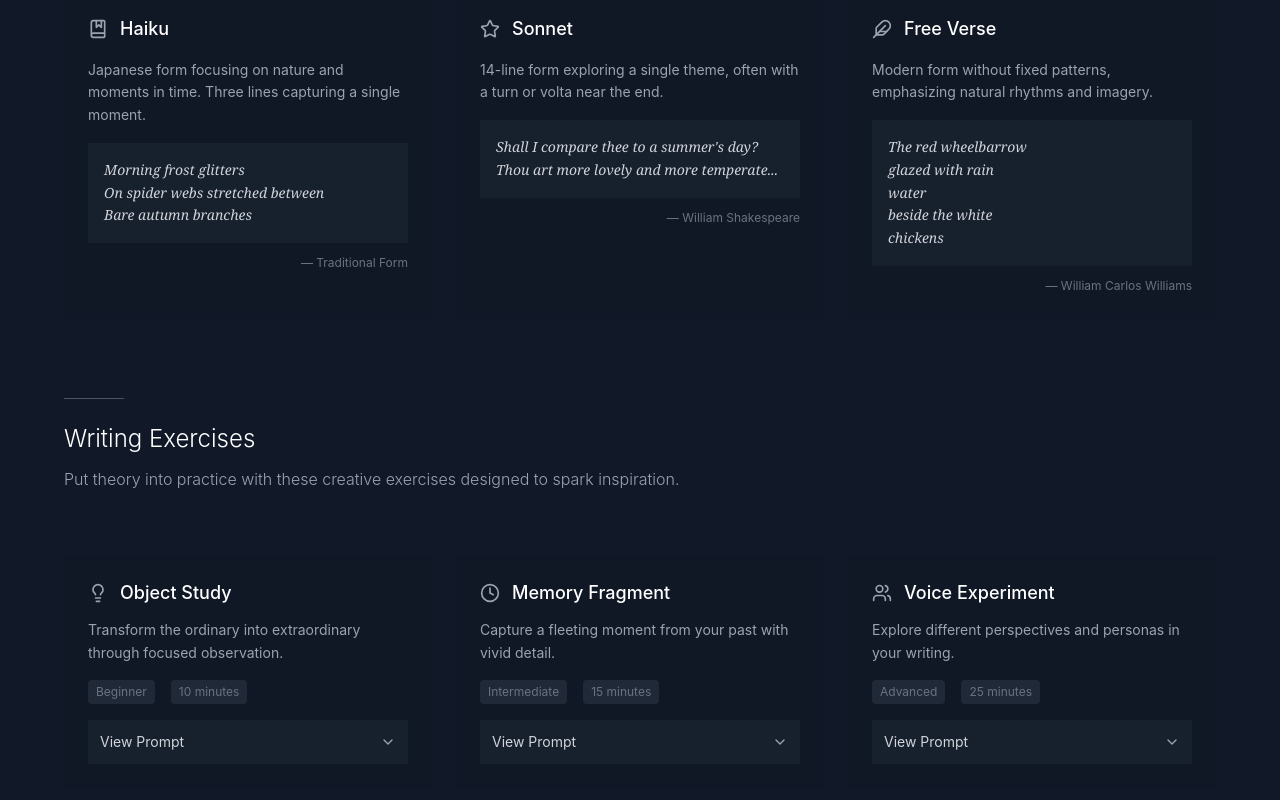
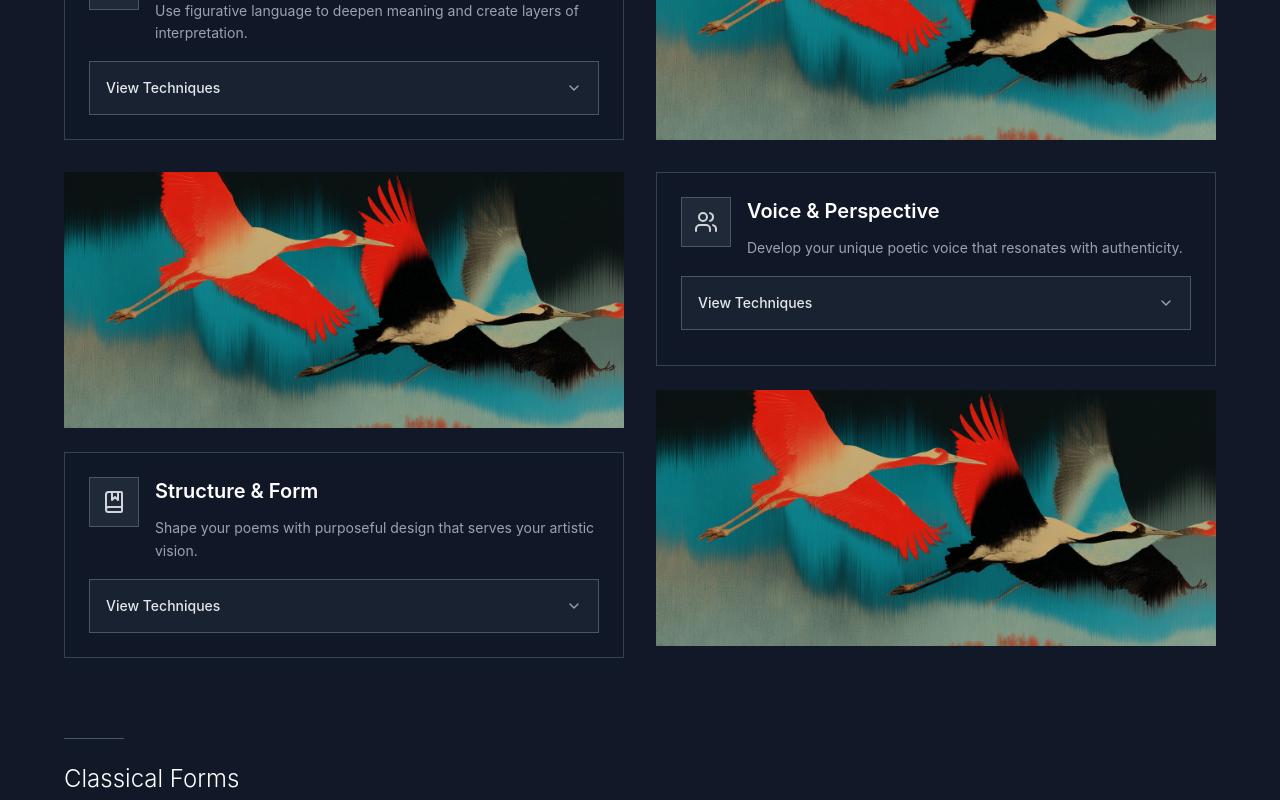
Before and after one commit to ftbhabuk/Garden_of_words, a Next.js app: page /craft in a window 1280 px wide. Shown: the part 1900-2700 px from the top of the page. Built offline with nearby package versions, Linux system fonts and the light colour scheme.

Commit message:
added image compoents '

```diff
--- a/app/components/WritingGuide.tsx
+++ b/app/components/WritingGuide.tsx
@@ -1,4 +1,3 @@
-// pages/PoetryGuide.tsx or app/PoetryGuide.tsx (adjust based on your project structure)
 "use client";
 import React, { useState } from "react";
 import { motion, AnimatePresence } from "framer-motion";
@@ -12,7 +11,7 @@ import {
   Palette,
   Feather,
   Star,
-  BookMarked, // Corrected from BookMarkad
+  BookMarked,
   Clock,
   Users,
   Lightbulb,
@@ -20,7 +19,6 @@ import {
   ChevronDown,
 } from "lucide-react";
 
-// Import the new component
 import MasterTheCraftSection from "./MasterTsection";
 
 type TechniqueCardProps = {
@@ -29,6 +27,7 @@ type TechniqueCardProps = {
   tips: string[];
   icon: any;
   index: number;
+  imagePrompt: string;
 };
 
 type PoetryFormCardProps = {
@@ -38,6 +37,7 @@ type PoetryFormCardProps = {
   author: string;
   icon: any;
   index: number;
+  imagePrompt: string;
 };
 
 type ExerciseCardProps = {
@@ -48,14 +48,15 @@ type ExerciseCardProps = {
   duration: string;
   icon: any;
   index: number;
+  imagePrompt: string;
 };
 
 const techniques: Array<Omit<TechniqueCardProps, "index">> = [
   {
     title: "Imagery",
-    description:
-      "Paint pictures with words that engage the senses and create vivid mental landscapes.",
+    description: "Paint pictures with words that engage the senses and create vivid mental landscapes.",
     icon: Palette,
+    imagePrompt: "Abstract geometric shapes representing visual imagery - clean lines, simple forms, monochrome",
     tips: [
       "Use specific, concrete details that readers can visualize",
       "Appeal to multiple senses: sight, sound, touch, taste, smell",
@@ -65,9 +66,9 @@ const techniques: Array<Omit<TechniqueCardProps, "index">> = [
   },
   {
     title: "Sound & Rhythm",
-    description:
-      "Create musical patterns that enhance meaning and guide the reader's experience.",
+    description: "Create musical patterns that enhance meaning and guide the reader's experience.",
     icon: Music,
+    imagePrompt: "Sound waves or musical notation in minimal black and white design",
     tips: [
       "Experiment with alliteration and consonance for emphasis",
       "Use assonance to create internal rhymes and melody",
@@ -77,9 +78,9 @@ const techniques: Array<Omit<TechniqueCardProps, "index">> = [
   },
   {
     title: "Metaphor & Symbolism",
-    description:
-      "Use figurative language to deepen meaning and create layers of interpretation.",
+    description: "Use figurative language to deepen meaning and create layers of interpretation.",
     icon: Brain,
+    imagePrompt: "Interconnected neural pathways or maze-like patterns in simple black lines",
     tips: [
       "Create fresh comparisons that surprise and illuminate",
       "Develop extended metaphors throughout a poem",
@@ -89,9 +90,9 @@ const techniques: Array<Omit<TechniqueCardProps, "index">> = [
   },
   {
     title: "Emotional Truth",
-    description:
-      "Connect with readers through authentic expression and genuine vulnerability.",
+    description: "Connect with readers through authentic expression and genuine vulnerability.",
     icon: Heart,
+    imagePrompt: "Simple heart outline with radiating lines representing emotional connection",
     tips: [
       "Draw from personal experiences and observations",
       "Express complex emotions with precision and nuance",
@@ -101,9 +102,9 @@ const techniques: Array<Omit<TechniqueCardProps, "index">> = [
   },
   {
     title: "Structure & Form",
-    description:
-      "Shape your poems with purposeful design that serves your artistic vision.",
+    description: "Shape your poems with purposeful design that serves your artistic vision.",
     icon: BookMarked,
+    imagePrompt: "Grid patterns or architectural framework in clean geometric lines",
     tips: [
       "Choose forms that complement your content",
       "Use line breaks and stanza breaks meaningfully",
@@ -113,9 +114,9 @@ const techniques: Array<Omit<TechniqueCardProps, "index">> = [
   },
   {
     title: "Voice & Perspective",
-    description:
-      "Develop your unique poetic voice that resonates with authenticity.",
+    description: "Develop your unique poetic voice that resonates with authenticity.",
     icon: Users,
+    imagePrompt: "Multiple overlapping speech bubbles or voice wave patterns in minimal design",
     tips: [
       "Find your authentic writing voice",
       "Experiment with different personas",
@@ -128,64 +129,69 @@ const techniques: Array<Omit<TechniqueCardProps, "index">> = [
 const poetryForms: Array<Omit<PoetryFormCardProps, "index">> = [
   {
     title: "Haiku",
-    description:
-      "Japanese form focusing on nature and moments in time. Three lines capturing a single moment.",
+    description: "Japanese form focusing on nature and moments in time. Three lines capturing a single moment.",
     example: "Morning frost glitters\nOn spider webs stretched between\nBare autumn branches",
     author: "Traditional Form",
     icon: BookMarked,
+    imagePrompt: "Three horizontal lines with nature elements - minimal bamboo or cherry blossom silhouette",
   },
   {
     title: "Sonnet",
-    description:
-      "14-line form exploring a single theme, often with a turn or volta near the end.",
-    example:
-      "Shall I compare thee to a summer's day?\nThou art more lovely and more temperate...",
+    description: "14-line form exploring a single theme, often with a turn or volta near the end.",
+    example: "Shall I compare thee to a summer's day?\nThou art more lovely and more temperate...",
     author: "William Shakespeare",
     icon: Star,
+    imagePrompt: "Classical column or renaissance-style frame with 14 small lines representing structure",
   },
   {
     title: "Free Verse",
-    description:
-      "Modern form without fixed patterns, emphasizing natural rhythms and imagery.",
-    example:
-      "The red wheelbarrow\nglazed with rain\nwater\nbeside the white\nchickens",
+    description: "Modern form without fixed patterns, emphasizing natural rhythms and imagery.",
+    example: "The red wheelbarrow\nglazed with rain\nwater\nbeside the white\nchickens",
     author: "William Carlos Williams",
     icon: Feather,
+    imagePrompt: "Flowing organic lines breaking free from structured grid - abstract freedom representation",
   },
 ];
 
 const exercises: Array<Omit<ExerciseCardProps, "index">> = [
   {
     title: "Object Study",
-    description:
-      "Transform the ordinary into extraordinary through focused observation.",
-    prompt:
-      "Choose an everyday object and write about it for 10 minutes without stopping. Focus on its texture, weight, history, and emotional resonance.",
+    description: "Transform the ordinary into extraordinary through focused observation.",
+    prompt: "Choose an everyday object and write about it for 10 minutes without stopping. Focus on its texture, weight, history, and emotional resonance.",
     difficulty: "Beginner",
     duration: "10 minutes",
     icon: Lightbulb,
+    imagePrompt: "Simple everyday object silhouette with magnifying glass - focus and observation theme",
   },
   {
     title: "Memory Fragment",
-    description:
-      "Capture a fleeting moment from your past with vivid detail.",
-    prompt:
-      "Write about a memory that lasts only 30 seconds. Focus on sensory details and the emotions of that brief moment.",
+    description: "Capture a fleeting moment from your past with vivid detail.",
+    prompt: "Write about a memory that lasts only 30 seconds. Focus on sensory details and the emotions of that brief moment.",
     difficulty: "Intermediate",
     duration: "15 minutes",
     icon: Clock,
+    imagePrompt: "Clock with fragmented pieces or puzzle pieces representing memory fragments",
   },
   {
     title: "Voice Experiment",
-    description:
-      "Explore different perspectives and personas in your writing.",
-    prompt:
-      "Write the same event from three different viewpoints: a child, an elder, and an inanimate object present at the scene.",
+    description: "Explore different perspectives and personas in your writing.",
+    prompt: "Write the same event from three different viewpoints: a child, an elder, and an inanimate object present at the scene.",
     difficulty: "Advanced",
     duration: "25 minutes",
     icon: Users,
+    imagePrompt: "Three different perspective angles or viewpoints - geometric representation of multiple views",
   },
 ];
+
+const ImageComponent: React.FC<{ title: string; className?: string }> = ({ title, className = "" }) => (
+  <div className={`${className} overflow-hidden`}>
+    <img
+      src="/image.png"
+      alt={`${title} illustration`}
+      className="w-full h-full object-cover"
+    />
+  </div>
+);
 
 const TechniqueCard: React.FC<TechniqueCardProps> = ({
   title,
@@ -202,14 +208,14 @@ const TechniqueCard: React.FC<TechniqueCardProps> = ({
       whileInView={{ opacity: 1, y: 0 }}
       transition={{ duration: 0.6, delay: index * 0.1 }}
       viewport={{ once: true }}
-      className="bg-gray-900/50 backdrop-blur-sm p-6 rounded-lg hover:bg-gray-800/50 transition-all duration-300"
+      className="bg-gray-900/80 backdrop-blur-sm border border-gray-700 rounded-lg p-6 hover:bg-gray-800/60 transition-all duration-300"
     >
       <div className="flex items-start gap-4 mb-4">
-        <div className="p-2 bg-gray-800 rounded-lg shrink-0">
-          <Icon className="w-5 h-5 text-gray-400" />
+        <div className="p-3 bg-gray-800 border border-gray-600 rounded-lg shrink-0">
+          <Icon className="w-6 h-6 text-gray-300" />
         </div>
         <div className="flex-1">
-          <h3 className="text-lg font-medium text-white mb-2">{title}</h3>
+          <h3 className="text-xl font-semibold text-white mb-3">{title}</h3>
           <p className="text-gray-400 text-sm leading-relaxed">
             {description}
           </p>
@@ -218,9 +224,9 @@ const TechniqueCard: React.FC<TechniqueCardProps> = ({
 
       <button
         onClick={() => setIsExpanded(!isExpanded)}
-        className="w-full text-left flex items-center justify-between p-3 bg-gray-800/50 rounded-lg hover:bg-gray-700/50 transition-all duration-200"
+        className="w-full text-left flex items-center justify-between p-4 bg-gray-800/60 border border-gray-600 rounded-lg hover:bg-gray-700/60 transition-all duration-200"
       >
-        <span className="text-sm text-gray-300">View Techniques</span>
+        <span className="text-sm text-gray-200 font-medium">View Techniques</span>
         <ChevronDown
           className={`w-4 h-4 text-gray-400 transition-transform ${
             isExpanded ? "rotate-180" : ""
@@ -237,16 +243,16 @@ const TechniqueCard: React.FC<TechniqueCardProps> = ({
             transition={{ duration: 0.3 }}
             className="overflow-hidden"
           >
-            <div className="mt-3 space-y-3">
+            <div className="mt-4 space-y-3">
               {tips.map((tip, i) => (
                 <motion.div
                   key={i}
                   initial={{ opacity: 0, x: -20 }}
                   animate={{ opacity: 1, x: 0 }}
                   transition={{ duration: 0.3, delay: i * 0.1 }}
-                  className="flex items-start gap-3 p-3 bg-gray-900/30 rounded-lg"
+                  className="flex items-start gap-3 p-4 bg-gray-900/40 border border-gray-700 rounded-lg"
                 >
-                  <div className="w-1 h-1 rounded-full bg-gray-500 mt-2 shrink-0" />
+                  <div className="w-2 h-2 bg-gray-500 rounded-full mt-2 shrink-0" />
                   <span className="text-sm text-gray-300 leading-relaxed">
                     {tip}
                   </span>
@@ -274,16 +280,16 @@ const PoetryFormCard: React.FC<PoetryFormCardProps> = ({
       whileInView={{ opacity: 1, y: 0 }}
       transition={{ duration: 0.6, delay: index * 0.1 }}
       viewport={{ once: true }}
-      className="bg-gray-900/50 backdrop-blur-sm p-6 rounded-lg"
+      className="bg-gray-900/80 backdrop-blur-sm border border-gray-700 rounded-lg p-6"
     >
       <div className="flex items-center gap-3 mb-4">
-        <Icon className="w-5 h-5 text-gray-400" />
-        <h4 className="text-lg font-medium text-white">{title}</h4>
+        <Icon className="w-6 h-6 text-gray-300" />
+        <h4 className="text-xl font-semibold text-white">{title}</h4>
       </div>
       <p className="text-gray-400 text-sm mb-4 leading-relaxed">
         {description}
       </p>
-      <div className="bg-gray-800/50 p-4 rounded-lg mb-3">
+      <div className="bg-gray-800/60 border border-gray-600 p-4 rounded-lg mb-3">
         <p className="text-gray-300 italic font-serif text-sm leading-relaxed whitespace-pre-line">
           {example}
         </p>
@@ -310,30 +316,30 @@ const ExerciseCard: React.FC<ExerciseCardProps> = ({
       whileInView={{ opacity: 1, y: 0 }}
       transition={{ duration: 0.6, delay: index * 0.1 }}
       viewport={{ once: true }}
-      className="bg-gray-900/50 backdrop-blur-sm p-6 rounded-lg"
+      className="bg-gray-900/80 backdrop-blur-sm border border-gray-700 rounded-lg p-6"
     >
       <div className="flex items-center gap-3 mb-3">
-        <Icon className="w-5 h-5 text-gray-400" />
-        <h4 className="text-lg font-medium text-white">{title}</h4>
+        <Icon className="w-6 h-6 text-gray-300" />
+        <h4 className="text-xl font-semibold text-white">{title}</h4>
       </div>
       <p className="text-gray-400 text-sm mb-4 leading-relaxed">
         {description}
       </p>
 
       <div className="flex items-center gap-4 mb-4">
-        <span className="text-xs text-gray-500 bg-gray-800 px-2 py-1 rounded">
+        <span className="text-xs text-gray-300 bg-gray-800 border border-gray-600 px-3 py-1 rounded-lg">
           {difficulty}
         </span>
-        <span className="text-xs text-gray-500 bg-gray-800 px-2 py-1 rounded">
+        <span className="text-xs text-gray-300 bg-gray-800 border border-gray-600 px-3 py-1 rounded-lg">
           {duration}
         </span>
       </div>
 
       <button
         onClick={() => setIsExpanded(!isExpanded)}
-        className="w-full text-left flex items-center justify-between p-3 bg-gray-800/50 rounded-lg hover:bg-gray-700/50 transition-all duration-200"
+        className="w-full text-left flex items-center justify-between p-4 bg-gray-800/60 border border-gray-600 rounded-lg hover:bg-gray-700/60 transition-all duration-200"
       >
-        <span className="text-sm text-gray-300">View Prompt</span>
+        <span className="text-sm text-gray-200 font-medium">View Prompt</span>
         <ChevronDown
           className={`w-4 h-4 text-gray-400 transition-transform ${
             isExpanded ? "rotate-180" : ""
@@ -350,7 +356,7 @@ const ExerciseCard: React.FC<ExerciseCardProps> = ({
             transition={{ duration: 0.3 }}
             className="overflow-hidden"
           >
-            <div className="mt-3 p-4 bg-gray-900/30 rounded-lg">
+            <div className="mt-4 p-4 bg-gray-900/40 border border-gray-700 rounded-lg">
               <p className="text-sm text-gray-300 leading-relaxed">
                 {prompt}
               </p>
@@ -365,13 +371,10 @@ const ExerciseCard: React.FC<ExerciseCardProps> = ({
 export default function PoetryGuide() {
   return (
     <div className="min-h-screen relative bg-gray-900">
-      {/* Render the MasterTheCraftSection component here */}
       <MasterTheCraftSection />
 
       <section className="relative z-10 py-20 px-4 sm:px-8">
         <div className="max-w-6xl mx-auto">
-          {/* Removed the Master the Craft section from here */}
-
           <motion.div
             initial={{ opacity: 0, y: 30 }}
             whileInView={{ opacity: 1, y: 0 }}
@@ -389,14 +392,25 @@ export default function PoetryGuide() {
               Essential Techniques
             </h3>
             <p className="text-gray-400 max-w-2xl mb-10 font-light">
-              Master these fundamental elements to craft powerful and moving
-              poetry.
+              Master these fundamental elements to craft powerful and moving poetry.
             </p>
           </motion.div>
 
-          <div className="grid md:grid-cols-2 gap-6 mb-20">
+          <div className="grid md:grid-cols-2 gap-8 mb-20">
             {techniques.map((technique, index) => (
-              <TechniqueCard key={technique.title} {...technique} index={index} />
+              <div key={technique.title} className="grid gap-6">
+                {index % 2 === 0 ? (
+                  <>
+                    <ImageComponent title={technique.title} className="h-64 bg-gray-800 rounded-lg" />
+                    <TechniqueCard {...technique} index={index} />
+                  </>
+                ) : (
+                  <>
+                    <TechniqueCard {...technique} index={index} />
+                    <ImageComponent title={technique.title} className="h-64 bg-gray-800 rounded-lg" />
+                  </>
+                )}
+              </div>
             ))}
           </div>
 
@@ -417,14 +431,25 @@ export default function PoetryGuide() {
               Classical Forms
             </h3>
             <p className="text-gray-400 max-w-2xl mb-10 font-light">
-              Explore traditional poetic structures that have stood the test of
-              time.
+              Explore traditional poetic structures that have stood the test of time.
             </p>
           </motion.div>
 
-          <div className="grid md:grid-cols-3 gap-6 mb-20">
+          <div className="grid md:grid-cols-3 gap-8 mb-20">
             {poetryForms.map((form, index) => (
-              <PoetryFormCard key={form.title} {...form} index={index} />
+              <div key={form.title} className="grid gap-6">
+                {index % 2 === 0 ? (
+                  <>
+                    <ImageComponent title={form.title} className="h-48 bg-gray-800 rounded-lg" />
+                    <PoetryFormCard {...form} index={index} />
+                  </>
+                ) : (
+                  <>
+                    <PoetryFormCard {...form} index={index} />
+                    <ImageComponent title={form.title} className="h-48 bg-gray-800 rounded-lg" />
+                  </>
+                )}
+              </div>
             ))}
           </div>
 
@@ -445,14 +470,25 @@ export default function PoetryGuide() {
               Writing Exercises
             </h3>
             <p className="text-gray-400 max-w-2xl mb-10 font-light">
-              Put theory into practice with these creative exercises designed to
-              spark inspiration.
+              Put theory into practice with these creative exercises designed to spark inspiration.
             </p>
           </motion.div>
 
-          <div className="grid md:grid-cols-3 gap-6">
+          <div className="grid md:grid-cols-3 gap-8">
             {exercises.map((exercise, index) => (
-              <ExerciseCard key={exercise.title} {...exercise} index={index} />
+              <div key={exercise.title} className="grid gap-6">
+                {index % 2 === 0 ? (
+                  <>
+                    <ImageComponent title={exercise.title} className="h-48 bg-gray-800 rounded-lg" />
+                    <ExerciseCard {...exercise} index={index} />
+                  </>
+                ) : (
+                  <>
+                    <ExerciseCard {...exercise} index={index} />
+                    <ImageComponent title={exercise.title} className="h-48 bg-gray-800 rounded-lg" />
+                  </>
+                )}
+              </div>
             ))}
           </div>
         </div>
```
